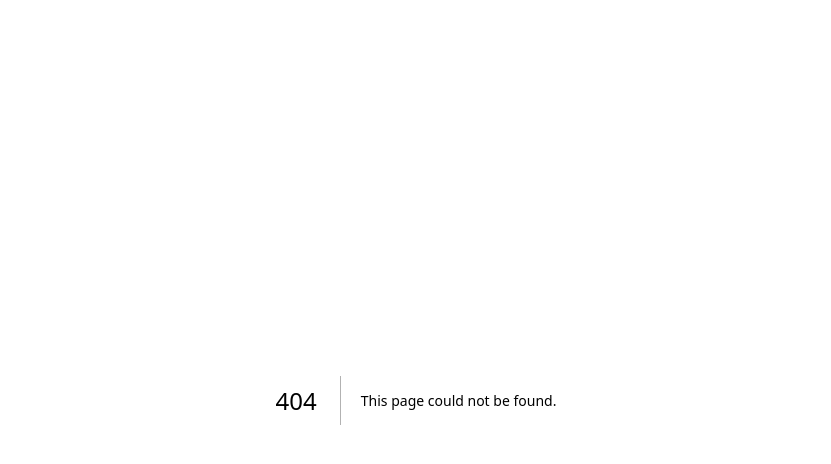
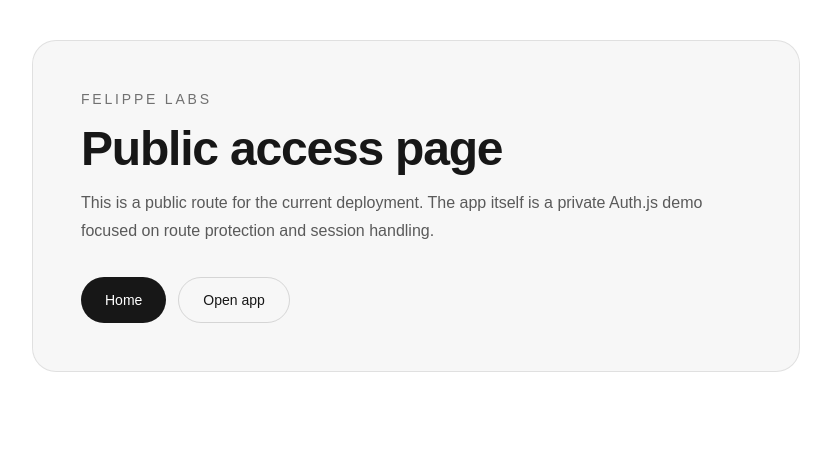
Before and after one commit to osmarpetry/felippe, a Next.js app: page /a in a window 1280 px wide. Before the commit this address had no page. Shown: the top 464 px of the page, without its empty margins (224-1055 px from the left). Built offline with nearby package versions, Linux system fonts and the light colour scheme.

Commit message:
Add public /a route

```diff
--- /dev/null
+++ b/src/app/a/page.tsx
@@ -0,0 +1,48 @@
+import type { Metadata } from "next";
+import Link from "next/link";
+
+export const metadata: Metadata = {
+  title: "Access Page",
+  description:
+    "Public entry page for the Felippe Content Playlist demo deployment.",
+  robots: {
+    index: false,
+    follow: false,
+  },
+};
+
+export default function AccessPage() {
+  return (
+    <main className="min-h-screen px-6 py-10 md:px-10">
+      <div className="mx-auto flex max-w-3xl flex-col gap-8">
+        <section className="rounded-3xl border border-foreground/10 bg-foreground/[0.03] p-8 md:p-12">
+          <p className="mb-4 text-sm font-medium uppercase tracking-[0.2em] text-foreground/60">
+            Felippe Labs
+          </p>
+          <h1 className="text-4xl font-bold tracking-tight md:text-5xl">
+            Public access page
+          </h1>
+          <p className="mt-4 max-w-2xl text-base leading-7 text-foreground/70">
+            This is a public route for the current deployment. The app itself is
+            a private Auth.js demo focused on route protection and session
+            handling.
+          </p>
+          <div className="mt-8 flex flex-col gap-3 sm:flex-row">
+            <Link
+              href="/"
+              className="inline-flex items-center justify-center rounded-full bg-foreground px-6 py-3 text-sm font-medium text-background transition-colors hover:bg-foreground/90"
+            >
+              Home
+            </Link>
+            <Link
+              href="/dashboard"
+              className="inline-flex items-center justify-center rounded-full border border-foreground/15 px-6 py-3 text-sm font-medium transition-colors hover:bg-foreground/5"
+            >
+              Open app
+            </Link>
+          </div>
+        </section>
+      </div>
+    </main>
+  );
+}
--- a/src/middleware.ts
+++ b/src/middleware.ts
@@ -6,7 +6,7 @@ export default auth((req) => {
   const isLoggedIn = !!session?.user;
 
   // Public routes that don't require authentication
-  const publicRoutes = ["/", "/auth/signin"];
+  const publicRoutes = ["/", "/a", "/auth/signin"];
   const isPublicRoute = publicRoutes.some(
     (route) => nextUrl.pathname === route,
   );
```
